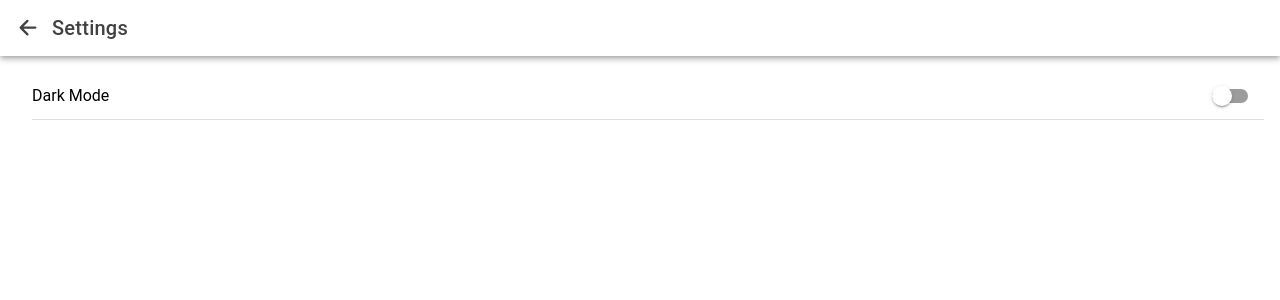
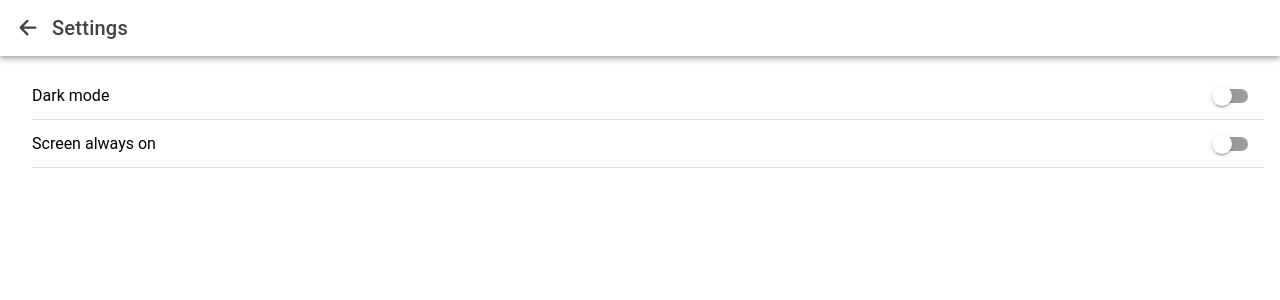
Before and after one commit to averyjohnston/row-counter, a React (Vite) app: page /settings in a window 1280 px wide. Shown: the top 300 px of the page. Built offline with nearby package versions, Linux system fonts and the light colour scheme.

Commit message:
add stubbed screen lock setting

```diff
--- a/src/App.tsx
+++ b/src/App.tsx
@@ -13,15 +13,17 @@ import { GlobalSettings } from './types.ts';
 setupIonicReact();
 
 // TODO: add stricter linting, especially for quote types and import order
-// TODO: prevent device from going to sleep on any screen? (gate behind global setting)
+
+const DEFAULT_SETTINGS: GlobalSettings = {
+  darkMode: false,
+  screenLock: false
+};
 
 export const globalSettingsContext = createContext<{
   globalSettings: GlobalSettings,
   saveGlobalSettings: (newSettings: GlobalSettings) => void
 }>({
-  globalSettings: {
-    darkMode: false
-  },
+  globalSettings: { ...DEFAULT_SETTINGS },
   saveGlobalSettings: () => {}
 });
 
@@ -74,9 +76,7 @@ const router = createBrowserRouter([
 ]);
 
 export default function App() {
-  const [globalSettings, setGlobalSettings] = useState<GlobalSettings>({
-    darkMode: false
-  });
+  const [globalSettings, setGlobalSettings] = useState<GlobalSettings>({ ...DEFAULT_SETTINGS });
 
   useEffect(() => {
     const savedSettings = localStorage.getItem(GLOBAL_SETTINGS_KEY);
--- a/src/pages/SettingsPage.tsx
+++ b/src/pages/SettingsPage.tsx
@@ -24,7 +24,15 @@ export default function SettingsPage() {
                 ...globalSettings,
                 darkMode: ev.detail.checked
               });
-            }}>Dark Mode</IonToggle>
+            }}>Dark mode</IonToggle>
+          </IonItem>
+          <IonItem>
+            <IonToggle checked={globalSettings.screenLock} onIonChange={(ev) => {
+              saveGlobalSettings({
+                ...globalSettings,
+                screenLock: ev.detail.checked
+              })
+            }}>Screen always on</IonToggle>
           </IonItem>
         </IonList>
       </IonContent>
--- a/src/types.ts
+++ b/src/types.ts
@@ -13,6 +13,7 @@ export interface Counter extends CounterFormProps {
 
 export interface GlobalSettings {
   darkMode: boolean;
+  screenLock: boolean;
 }
 
 // extend CSSProperties type to allow variable declarations in style prop
```
